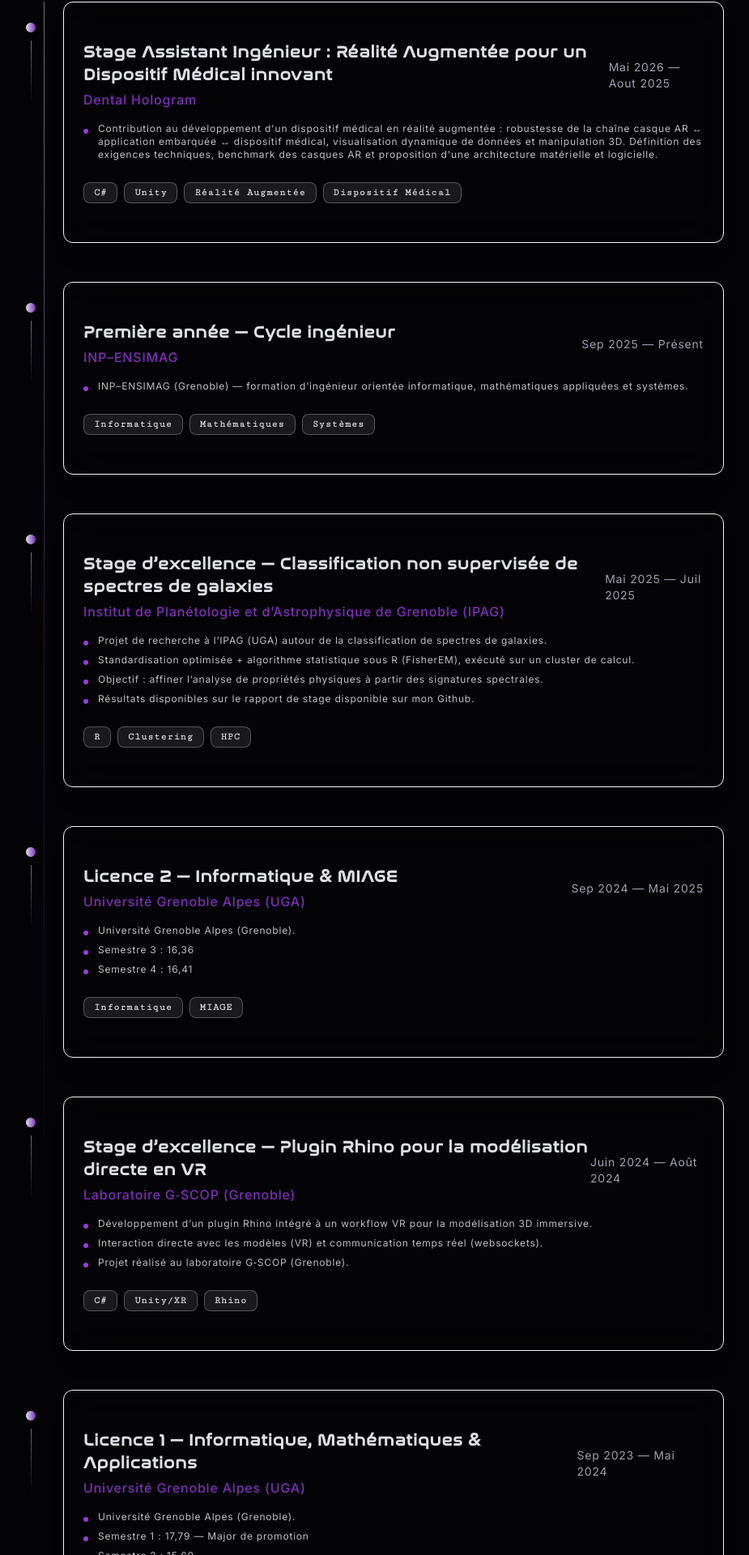
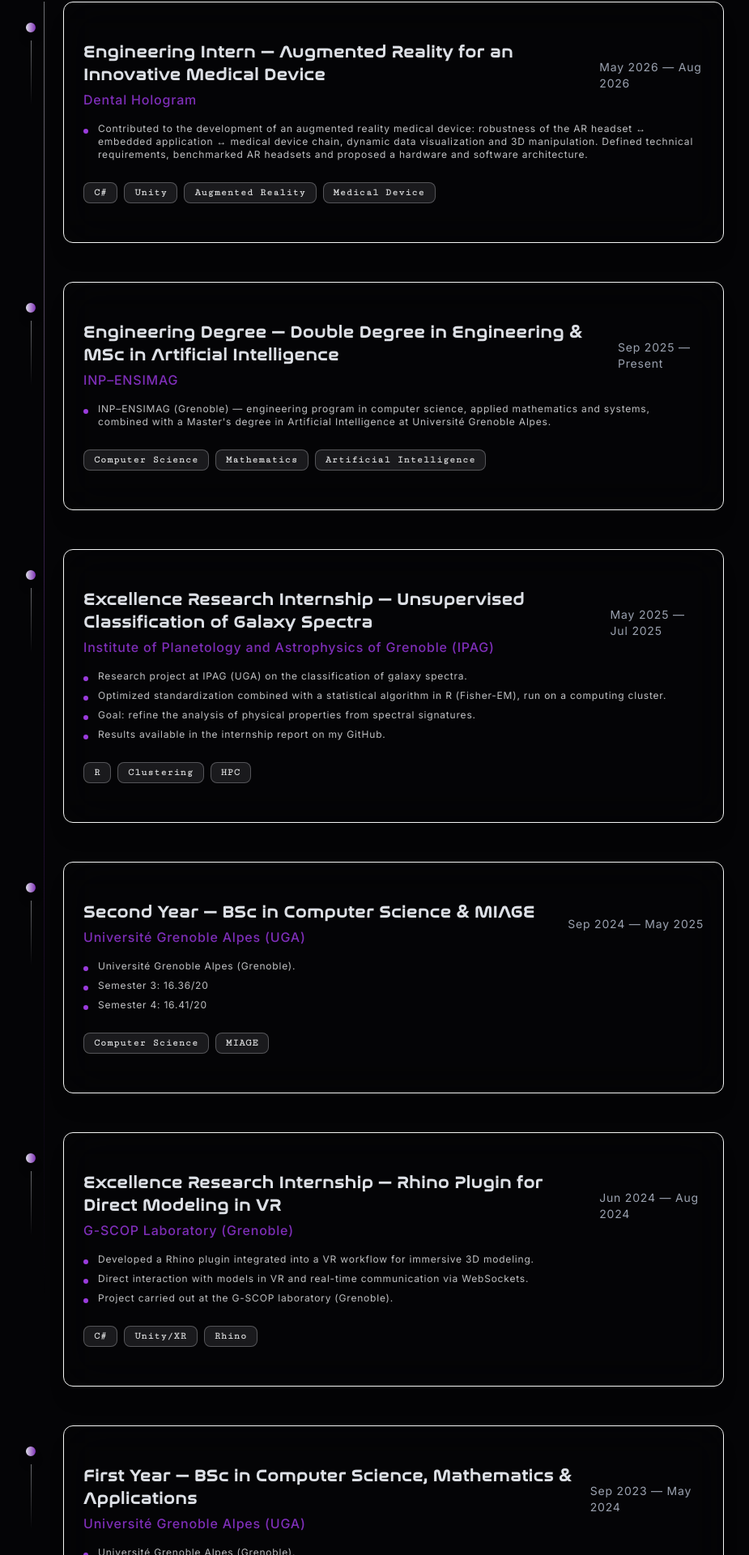
Before and after one commit to RacimZz/Portfolio, a Next.js app: page / in a window 1280 px wide. Shown: the part 2050-3970 px from the top of the page at 81% size, without its empty margins (178-1103 px from the left). Built offline with nearby package versions, Linux system fonts and the light colour scheme.

Commit message:
feat: update experience path

```diff
--- a/src/constant/experience.ts
+++ b/src/constant/experience.ts
@@ -1,92 +1,92 @@
 export const experienceData = [
   {
-    role: "Stage Assistant Ingénieur : Réalité Augmentée pour un Dispositif Médical innovant",
-    year: "Mai 2026 — Aout 2025",
+    role: "Engineering Intern — Augmented Reality for an Innovative Medical Device",
+    year: "May 2026 — Aug 2026",
     description: [
-      "Contribution au développement d'un dispositif médical en réalité augmentée : robustesse de la chaîne casque AR ↔ application embarquée ↔ dispositif médical, visualisation dynamique de données et manipulation 3D. Définition des exigences techniques, benchmark des casques AR et proposition d'une architecture matérielle et logicielle.",
+      "Contributed to the development of an augmented reality medical device: robustness of the AR headset ↔ embedded application ↔ medical device chain, dynamic data visualization and 3D manipulation. Defined technical requirements, benchmarked AR headsets and proposed a hardware and software architecture.",
     ],
     company: "Dental Hologram",
-    technologies: ["C#", "Unity", "Réalité Augmentée", "Dispositif Médical"],
+    technologies: ["C#", "Unity", "Augmented Reality", "Medical Device"],
     url: "https://www.dental-hologram.com/",
   },
   {
-    role: "Première année — Cycle ingénieur",
-    year: "Sep 2025 — Présent",
+    role: "Engineering Degree — Double Degree in Engineering & MSc in Artificial Intelligence",
+    year: "Sep 2025 — Present",
     description: [
-      "INP–ENSIMAG (Grenoble) — formation d’ingénieur orientée informatique, mathématiques appliquées et systèmes.",
+      "INP–ENSIMAG (Grenoble) — engineering program in computer science, applied mathematics and systems, combined with a Master's degree in Artificial Intelligence at Université Grenoble Alpes.",
     ],
     company: "INP–ENSIMAG",
-    technologies: ["Informatique", "Mathématiques", "Systèmes"],
+    technologies: ["Computer Science", "Mathematics", "Artificial Intelligence"],
     url: "https://ensimag.grenoble-inp.fr/",
   },
   {
-    role: "Stage d’excellence — Classification non supervisée de spectres de galaxies",
-    year: "Mai 2025 — Juil 2025",
+    role: "Excellence Research Internship — Unsupervised Classification of Galaxy Spectra",
+    year: "May 2025 — Jul 2025",
     description: [
-      "Projet de recherche à l’IPAG (UGA) autour de la classification de spectres de galaxies.",
-      "Standardisation optimisée + algorithme statistique sous R (FisherEM), exécuté sur un cluster de calcul.",
-      "Objectif : affiner l’analyse de propriétés physiques à partir des signatures spectrales.",
-      "Résultats disponibles sur le rapport de stage disponible sur mon Github.",
+      "Research project at IPAG (UGA) on the classification of galaxy spectra.",
+      "Optimized standardization combined with a statistical algorithm in R (Fisher-EM), run on a computing cluster.",
+      "Goal: refine the analysis of physical properties from spectral signatures.",
+      "Results available in the internship report on my GitHub.",
     ],
-    company: "Institut de Planétologie et d’Astrophysique de Grenoble (IPAG)",
+    company: "Institute of Planetology and Astrophysics of Grenoble (IPAG)",
     technologies: ["R", "Clustering", "HPC"],
     url: "https://ipag.osug.fr/",
   },
   {
-    role: "Licence 2 — Informatique & MIAGE",
-    year: "Sep 2024 — Mai 2025",
+    role: "Second Year — BSc in Computer Science & MIAGE",
+    year: "Sep 2024 — May 2025",
     description: [
       "Université Grenoble Alpes (Grenoble).",
-      "Semestre 3 : 16,36",
-      "Semestre 4 : 16,41",
+      "Semester 3: 16.36/20",
+      "Semester 4: 16.41/20",
     ],
     company: "Université Grenoble Alpes (UGA)",
-    technologies: ["Informatique", "MIAGE"],
+    technologies: ["Computer Science", "MIAGE"],
     url: "https://www.univ-grenoble-alpes.fr/",
   },
   {
-    role: "Stage d’excellence — Plugin Rhino pour la modélisation directe en VR",
-    year: "Juin 2024 — Août 2024",
+    role: "Excellence Research Internship — Rhino Plugin for Direct Modeling in VR",
+    year: "Jun 2024 — Aug 2024",
     description: [
-      "Développement d’un plugin Rhino intégré à un workflow VR pour la modélisation 3D immersive.",
-      "Interaction directe avec les modèles (VR) et communication temps réel (websockets).",
-      "Projet réalisé au laboratoire G‑SCOP (Grenoble).",
+      "Developed a Rhino plugin integrated into a VR workflow for immersive 3D modeling.",
+      "Direct interaction with models in VR and real-time communication via WebSockets.",
+      "Project carried out at the G-SCOP laboratory (Grenoble).",
     ],
-    company: "Laboratoire G‑SCOP (Grenoble)",
+    company: "G-SCOP Laboratory (Grenoble)",
     technologies: ["C#", "Unity/XR", "Rhino"],
     url: "https://www.g-scop.grenoble-inp.fr/",
   },
   {
-    role: "Licence 1 — Informatique, Mathématiques & Applications",
-    year: "Sep 2023 — Mai 2024",
+    role: "First Year — BSc in Computer Science, Mathematics & Applications",
+    year: "Sep 2023 — May 2024",
     description: [
       "Université Grenoble Alpes (Grenoble).",
-      "Semestre 1 : 17,79 — Major de promotion",
-      "Semestre 2 : 15,60",
+      "Semester 1: 17.79/20 — Valedictorian",
+      "Semester 2: 15.60/20",
     ],
     company: "Université Grenoble Alpes (UGA)",
-    technologies: ["Informatique", "Mathématiques"],
+    technologies: ["Computer Science", "Mathematics"],
     url: "https://www.univ-grenoble-alpes.fr/",
   },
   {
-    role: "1ère année — Cycle préparatoire (Mathématiques & Informatique)",
-    year: "Sep 2022 — Mai 2023",
+    role: "First Year — Preparatory Cycle in Mathematics & Computer Science",
+    year: "Sep 2022 — May 2023",
     description: [
-      "École Supérieure en Sciences et Technologies de l’Information et du Numérique (ESTIN) — Béjaïa, Algérie.",
-      "Semestre 1 : 16,90 — Major de promotion",
-      "Semestre 2 : 15,36",
+      "Higher School of Computer Science and Digital Technologies (ESTIN) — Béjaïa, Algeria.",
+      "Semester 1: 16.90/20 — Valedictorian",
+      "Semester 2: 15.36/20",
     ],
     company: "ESTIN",
-    technologies: ["Mathématiques", "Informatique"],
+    technologies: ["Mathematics", "Computer Science"],
   },
   {
-    role: "Baccalauréat — Filière Mathématiques",
-    year: "Sep 2021 — Juin 2022",
+    role: "High School Diploma — Mathematics Track",
+    year: "Sep 2021 — Jun 2022",
     description: [
-      "Lycée Khatri Omar El Kseur — Béjaïa, Algérie.",
-      "Moyenne générale : 17,41 — Major de promotion",
+      "Khatri Omar El Kseur High School — Béjaïa, Algeria.",
+      "Overall grade: 17.41/20 — Valedictorian",
     ],
     company: "Baccalauréat",
-    technologies: ["Mathématiques"],
+    technologies: ["Mathematics"],
   },
 ];
```
